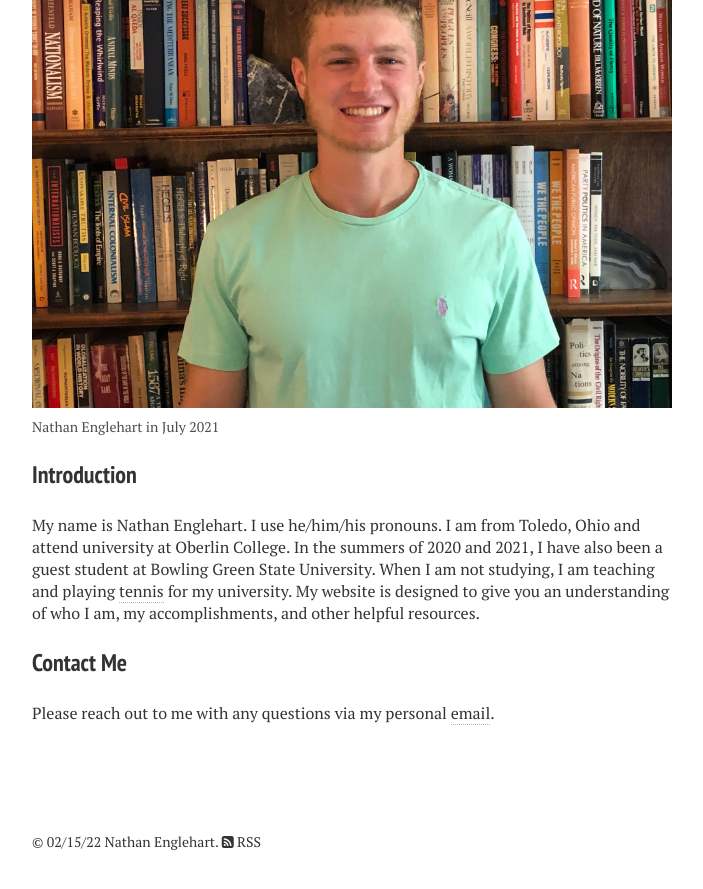
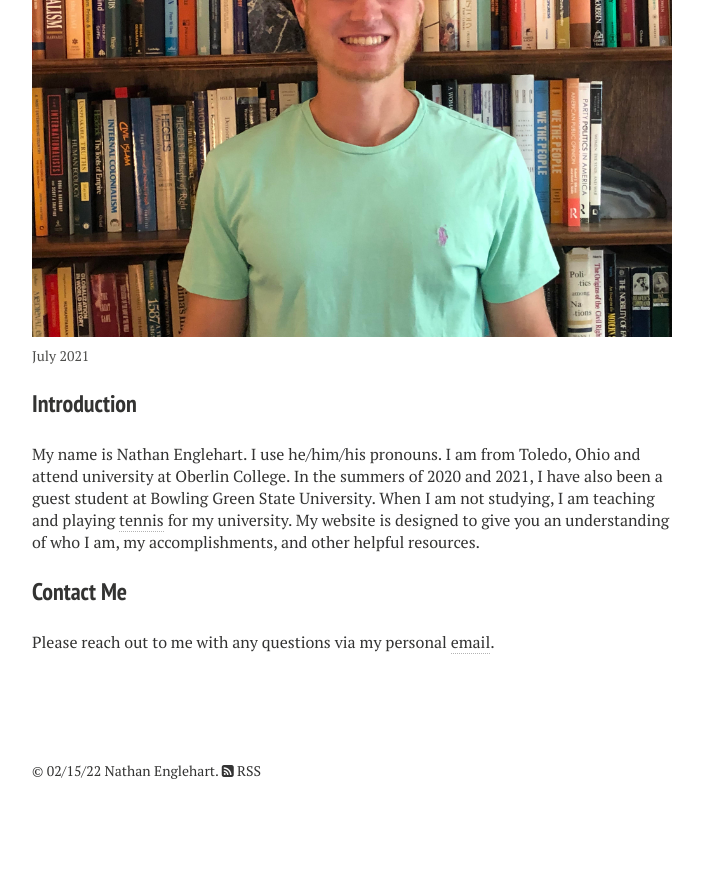
Before and after one commit to nathanenglehart/nathanenglehart.github.io, a Jekyll site: the page built from index.md, in a window 1280 px wide and 900 px high, scrolled down 571 px. Shown: the top 889 px of the window, without its empty margins (288-991 px from the left). Built offline with Jekyll 4.4.1, drawn with Linux system fonts in a browser that asks for light colours; nearby versions of some CDN libraries; after the commit the page ends 1400 px from its top, so only the background shows below that.

Commit message:
Update index.md

```diff
--- a/index.md
+++ b/index.md
@@ -7,11 +7,11 @@ image:
   feature: pasindu-uthpala-hc8VRgDj4Ik-unsplash2.jpg
 ---
 
-<img src="/images/stxinwei.png"/>
-<br />
+<!--<img src="/images/stxinwei.png"/>-->
+<!--<br />-->
 <figure>
 <img src="/images/profile-1-640x480.jpg">
-<figcaption>Nathan Englehart in July 2021</figcaption>
+<figcaption>July 2021</figcaption>
 </figure>
 <div class="bod">
 <h3 class="small_title">Introduction</h3>
```
